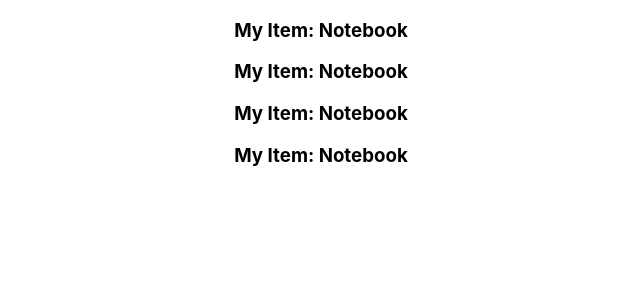
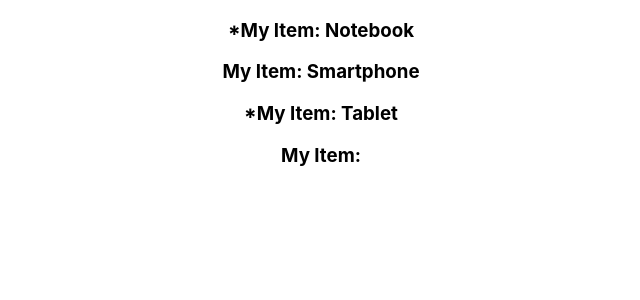
Before and after one commit to huhaha9142/react-practice, a React (Create React App) app in the folder cra/: page / in a window 1280 px wide. Shown: the top 300 px of the page, without its empty margins (319-959 px from the left). Built offline with nearby package versions, Linux system fonts and the light colour scheme.

Commit message:
여러 개의 컴포넌트 렌더링

```diff
--- a/cra/src/App.js
+++ b/cra/src/App.js
@@ -2,13 +2,26 @@ import logo from './logo.svg';
 import './App.css';
 import Item from './components/Item';
 
+//  다수의 컴포넌트 렌더링
+const items = [
+  { id: 1, name: "Notebook", checked: true },
+  { id: 2, name: "Smartphone", checked: false },
+  { id: 3, name: "Tablet", checked: true },
+  { id: 4 }
+
+]
+
+const renderItem = item => <Item key={item.id}
+  name={item.name}
+  checked={item.checked} />
 function App() {
   return (
     <div className="App">
-      <Item name="Notebook"></Item>
-      <Item name="Smartphone"></Item>
-      <Item name="Tablet"></Item>
-      <Item name="Moniter"></Item>
+      { items.map(renderItem)}
+      {/* <Item name="Notebook" checked={true}></Item>
+      <Item name="Smartphone" checked={false}></Item>
+      <Item name="Tablet" checked></Item>
+      <Item name="Moniter"></Item> */}
     </div>
   )
 }
--- a/cra/src/components/Item.jsx
+++ b/cra/src/components/Item.jsx
@@ -1,8 +1,27 @@
 import React from 'react';
 
-function Item() {
+// function Item(props) {  //  매개 변수로 props를 전달
+//     console.log("PROPS:", props);
+function Item({name, checked}) { //  구조 분해 할당, props에서 name 필드 분해
+    /*
     return (
-        <h3>My Item: Notebook</h3>
+        <h3>My Item: { props.name }</h3>
+    )
+    */
+   //   조건부 렌더링 1. 3항 연산자 이용
+   //   checked가 true면 앞에 * 붙이기
+//    return (
+//        <h3>
+//            { checked ? <b>*</b>: null }
+//            My Item: { name }</h3>
+//    )
+
+    //  조건부 렌더링 2. 논리 연산자 이용
+    return (
+        <h3>
+            { checked && <b>*</b>}
+            My Item: { name }
+        </h3>
     )
 }
 
```
